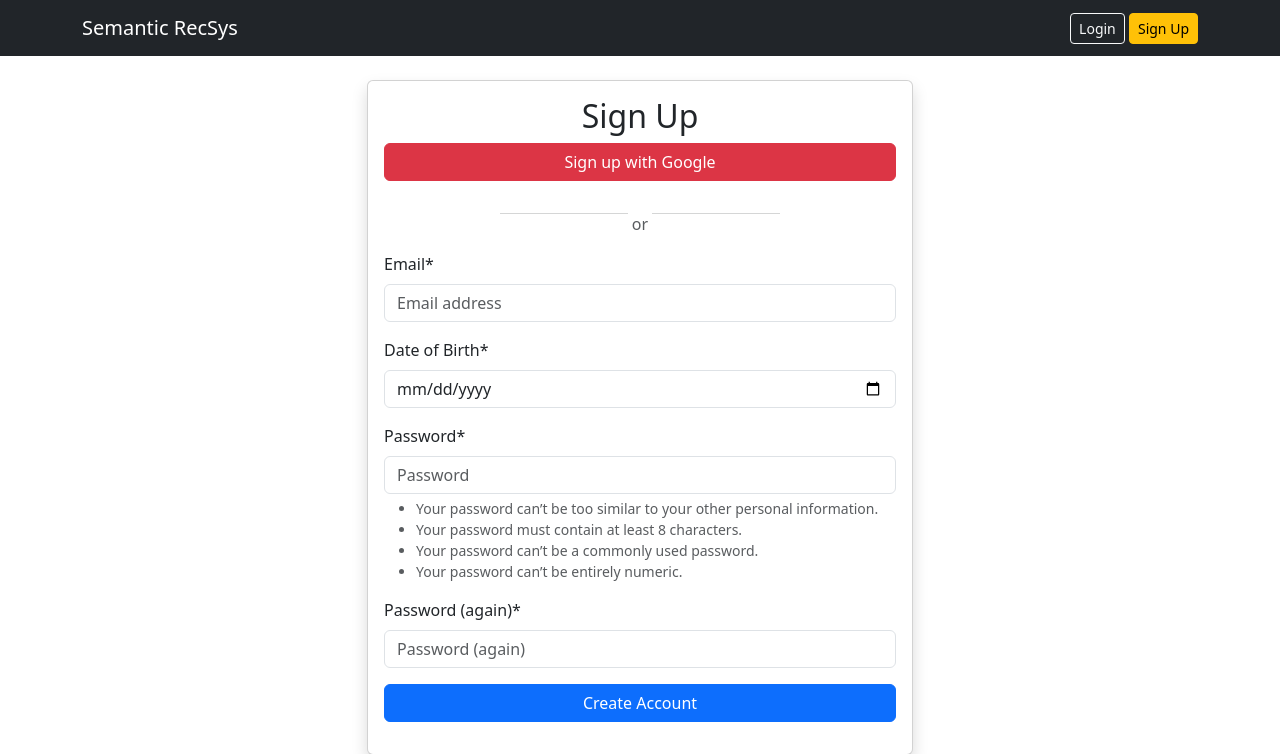
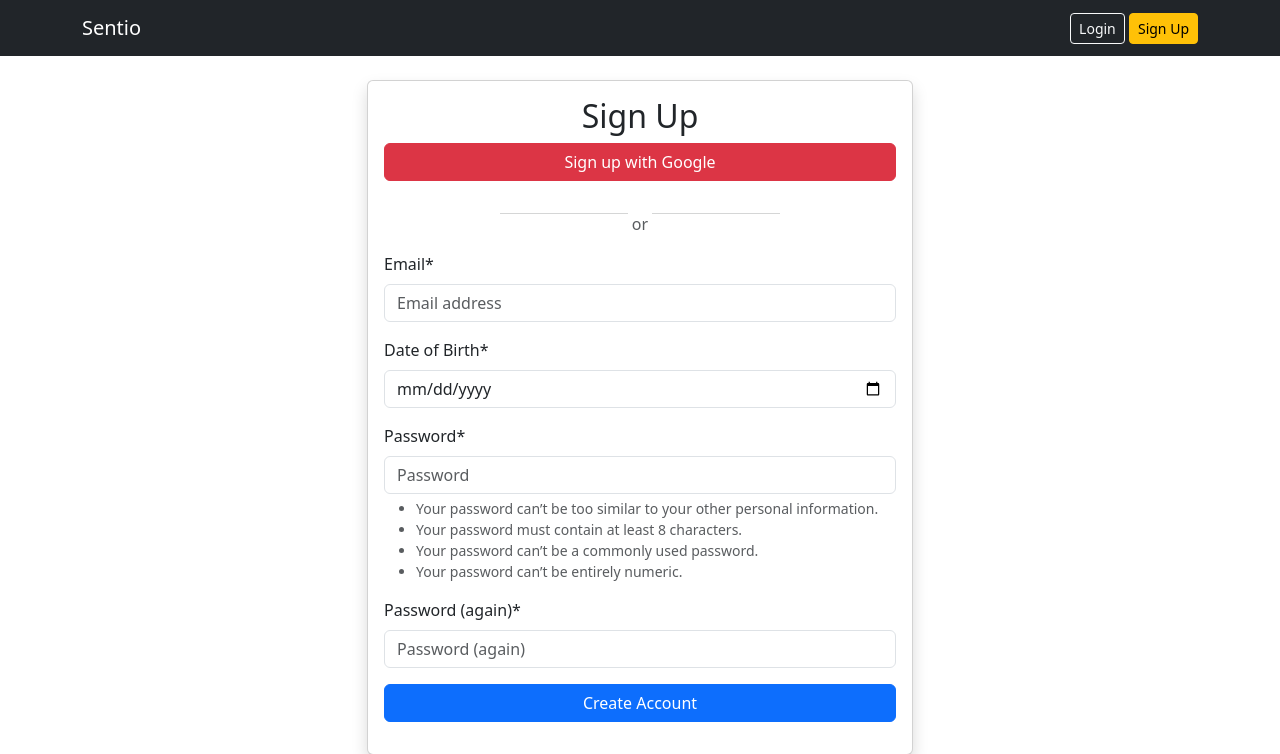
Before and after one commit to moreskylab/Sentio, a Django app: page /accounts/signup/ in a window 1280 px wide. Shown: the top 754 px of the page. Run offline with Django 5.2, Linux system fonts and the light colour scheme; some libraries are stand-ins or nearby versions.

Commit message:
changed title name and header name

```diff
--- a/templates/base.html
+++ b/templates/base.html
@@ -2,7 +2,7 @@
 <html lang="en">
 <head>
     <meta charset="UTF-8">
-    <title>RecSys</title>
+    <title>Semantic Search Sentio</title>
     <link href="https://cdn.jsdelivr.net/npm/quill@2.0.3/dist/quill.snow.css" rel="stylesheet" />
     <link rel="stylesheet" href="https://cdnjs.cloudflare.com/ajax/libs/bootstrap/5.3.8/css/bootstrap.min.css" integrity="sha512-2bBQCjcnw658Lho4nlXJcc6WkV/UxpE/sAokbXPxQNGqmNdQrWqtw26Ns9kFF/yG792pKR1Sx8/Y1Lf1XN4GKA==" crossorigin="anonymous" referrerpolicy="no-referrer" />
     <script src="https://cdnjs.cloudflare.com/ajax/libs/bootstrap/5.3.8/js/bootstrap.bundle.min.js" integrity="sha512-HvOjJrdwNpDbkGJIG2ZNqDlVqMo77qbs4Me4cah0HoDrfhrbA+8SBlZn1KrvAQw7cILLPFJvdwIgphzQmMm+Pw==" crossorigin="anonymous" referrerpolicy="no-referrer"></script>
@@ -10,7 +10,7 @@
 <body>
     <nav class="navbar navbar-dark bg-dark mb-4">
         <div class="container">
-            <a class="navbar-brand" href="#">Semantic RecSys</a>
+            <a class="navbar-brand" href="#">Sentio</a>
                 <!-- ADD THIS -->
             {% if user.is_authenticated %}
                 <a class="nav-link text-white ms-3" href="{% url 'dashboard' %}">Dashboard</a>
```
